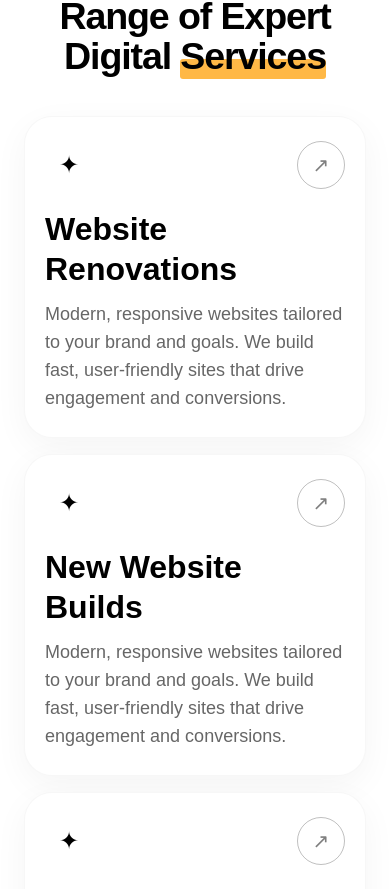
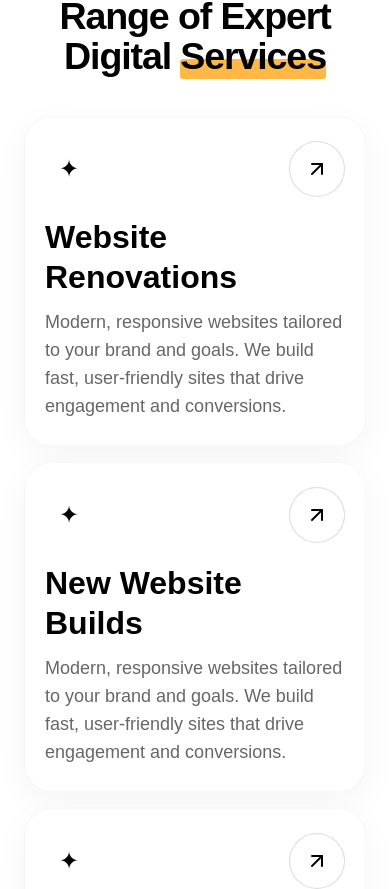
Before and after one commit to jono-au/applify, a Next.js app: page / in a window 390 px wide. Shown: the part 1502-2391 px from the top of the page. Built offline with nearby package versions, Linux system fonts and the light colour scheme.

Commit message:
refactor services card add arrow component

```diff
--- a/components/home/Services.tsx
+++ b/components/home/Services.tsx
@@ -1,5 +1,6 @@
 import Link from "next/link";
 import Container from "@/components/ui/Container";
+import { ArrowButton } from "@/components/ui/ArrowBtn";
 
 const services = [
   {
@@ -57,16 +58,18 @@ export default function Services() {
               className="group block rounded-[1.75rem] border border-black/[0.03] bg-white shadow-[0_10px_35px_rgba(0,0,0,0.045)] transition-all duration-300 md:hover:-translate-y-[4px] md:hover:border-black/[0.06] md:hover:bg-applify-amber/90 md:hover:shadow-[0_18px_50px_rgba(255,184,70,0.22)] active:scale-[0.985] active:bg-applify-amber/95 active:shadow-[0_6px_18px_rgba(0,0,0,0.08)] active:transition-none"
             >
               <div className="grid gap-5 px-5 py-6 sm:px-6 md:grid-cols-[72px_minmax(0,1fr)_72px] md:items-center md:gap-6 md:px-8 md:py-7 lg:px-10">
-                {/* top row mobile / left icon desktop */}
                 <div className="flex items-center justify-between md:block">
                   <div className="flex h-12 w-12 shrink-0 items-center justify-center text-2xl text-black transition-transform duration-300 md:h-16 md:w-16 md:group-hover:-translate-y-0.5 md:group-hover:scale-110">
                     ✦
                   </div>
-
-                  {/* mobile arrow */}
-                  <div className="flex h-12 w-12 items-center justify-center rounded-full border border-black/25 text-xl text-black/50 transition-all duration-300 group-active:translate-x-0.5 group-active:-translate-y-0.5 group-active:border-black/40 group-active:bg-white/30 group-active:text-black md:hidden">
-                    ↗
-                  </div>
+                  <ArrowButton
+                    className="md:hidden"
+                    withBorder
+                    size="lg"
+                    hoverFill
+                    invertOnHover
+                    variant="white"
+                  />
                 </div>
 
                 {/* content */}
@@ -82,9 +85,7 @@ export default function Services() {
 
                 {/* desktop arrow */}
                 <div className="hidden shrink-0 md:flex md:justify-end">
-                  <div className="flex h-16 w-16 items-center justify-center rounded-full border border-black/30 text-xl text-black/50 transition-all duration-300 group-hover:translate-x-1 group-hover:-translate-y-1 group-hover:border-black/40 group-hover:bg-white/25 group-hover:text-black group-hover:shadow-[0_8px_20px_rgba(255,255,255,0.18)]">
-                    ↗
-                  </div>
+                  <ArrowButton withBorder size="lg" variant="white" />
                 </div>
               </div>
             </Link>
```
